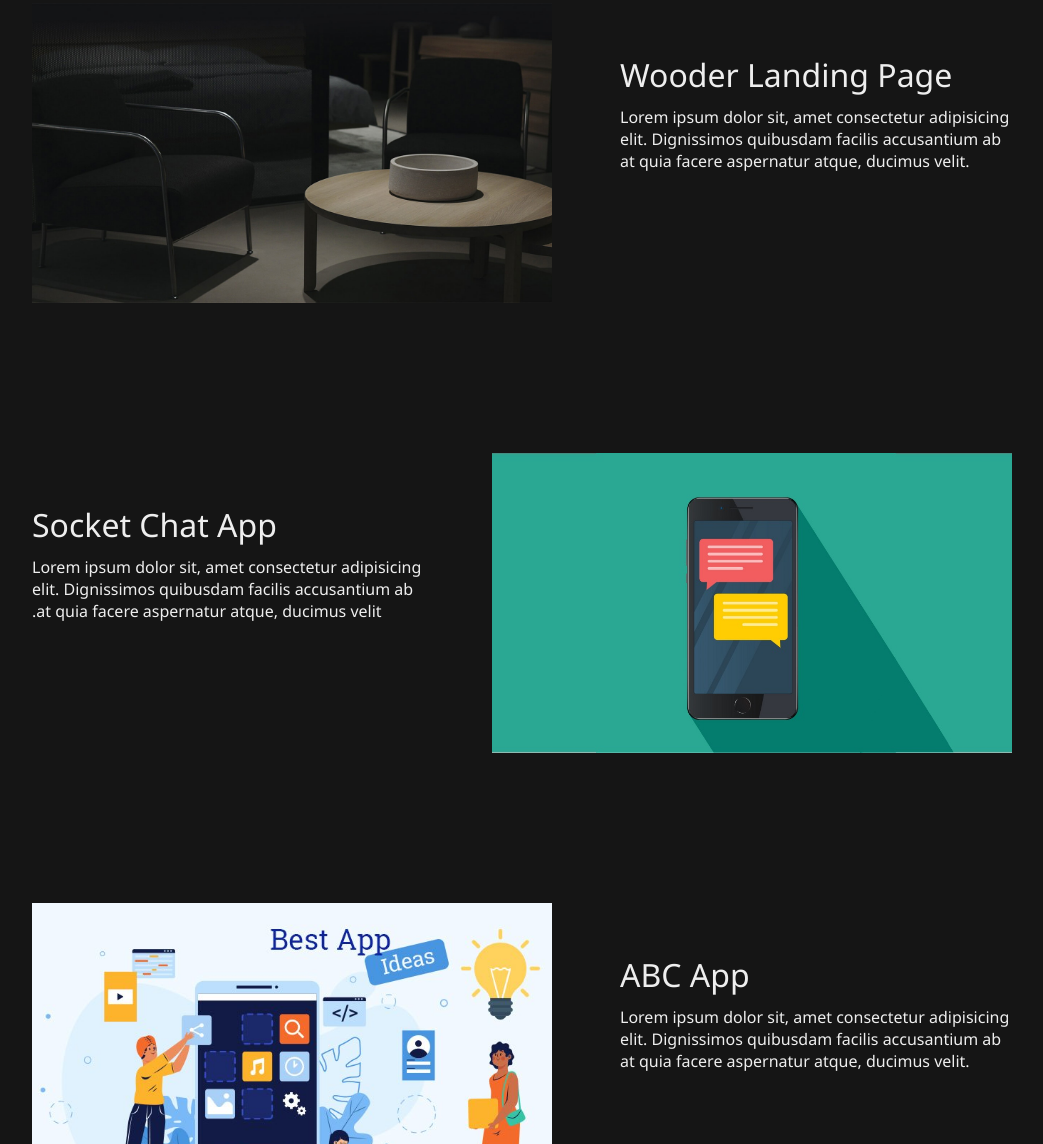
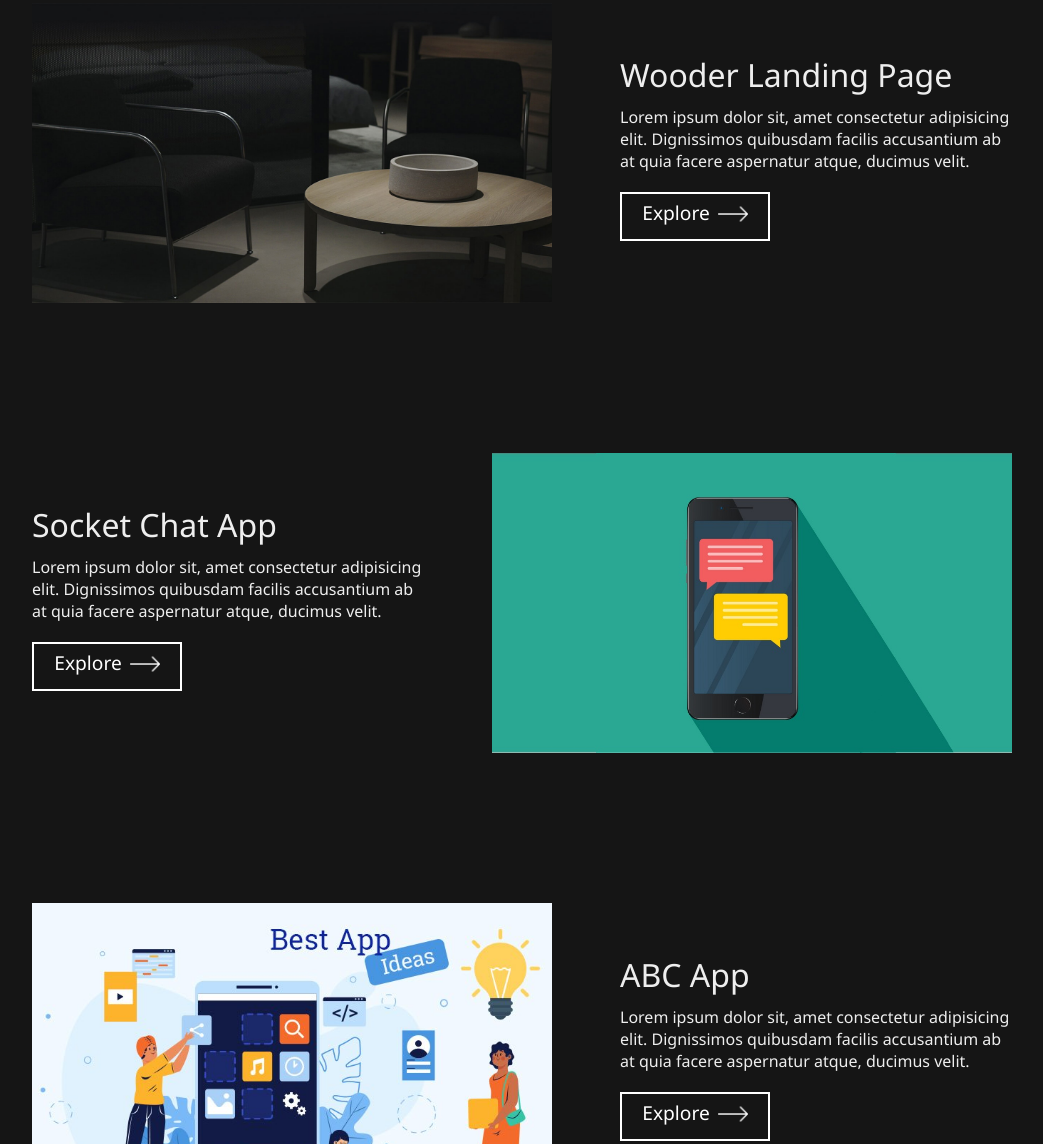
Before and after one commit to mngbao/BaoMaiPortfolio, a website: page client/index.html in a window 1280 px wide. Shown: the part 1002-2146 px from the top of the page, without its empty margins (118-1161 px from the left). Drawn offline with Linux system fonts and the light colour scheme.

Commit message:
add buttons

```diff
--- a/client/index.html
+++ b/client/index.html
@@ -52,7 +52,7 @@
       <section class="projects">
         <div class="container">
           <h2 class="sectionTitle">Projects</h2>
-          <div class="project wooder">
+          <div class="project">
             <div class="project__card">
               <div class="image">
                 <img src="img/wooder.jpg" alt="Wooder" />
@@ -64,6 +64,12 @@
                   Dignissimos quibusdam facilis accusantium ab at quia facere
                   aspernatur atque, ducimus velit.
                 </p>
+                <a class="button" href="">
+                  <span>Explore</span>
+                  <i>
+                    <img src="img/right-arrow.png" alt="arrow" />
+                  </i>
+                </a>
               </div>
             </div>
           </div>
@@ -79,6 +85,12 @@
                   Dignissimos quibusdam facilis accusantium ab at quia facere
                   aspernatur atque, ducimus velit.
                 </p>
+                <a class="button" href="">
+                  <span>Explore</span>
+                  <i>
+                    <img src="img/right-arrow.png" alt="arrow" />
+                  </i>
+                </a>
               </div>
             </div>
           </div>
@@ -94,6 +106,12 @@
                   Dignissimos quibusdam facilis accusantium ab at quia facere
                   aspernatur atque, ducimus velit.
                 </p>
+                <a class="button" href="">
+                  <span>Explore</span>
+                  <i>
+                    <img src="img/right-arrow.png" alt="arrow" />
+                  </i>
+                </a>
               </div>
             </div>
           </div>
--- a/client/scss/imports/core/_elements.scss
+++ b/client/scss/imports/core/_elements.scss
@@ -13,7 +13,9 @@ h2 {
 h3 {
   font-size: 2rem;
 }
-
+a {
+  text-decoration: none;
+}
 .project {
   padding-top: 150px;
   &__card {
@@ -37,6 +39,7 @@ h3 {
       width: 100%;
       margin-top: 50px;
       text-align: left;
+      direction: ltr;
       p {
         padding-top: 10px;
         width: 100%;
@@ -51,3 +54,33 @@ h3 {
 .project:last-child {
   padding-bottom: 150px;
 }
+
+.button {
+  border: white 2px solid;
+  display: flex;
+
+  justify-content: center;
+  width: 150px;
+  padding: 5px 0px;
+  text-align: left;
+  margin-top: 20px;
+  color: white;
+
+  span {
+    font-size: 1.2rem;
+    text-decoration: none;
+  }
+  i {
+    margin-left: 8px;
+    img {
+      width: 30px;
+    }
+  }
+  &:hover {
+    background-color: $yellow-cl;
+    border: $yellow-cl 2px solid;
+    i {
+      transform: translateX(8px);
+    }
+  }
+}
--- a/client/scss/imports/core/_variables.scss
+++ b/client/scss/imports/core/_variables.scss
@@ -1,6 +1,12 @@
-/*primary colors*/
+/**
+ * /*primary colors
+ *
+ * @format
+ */
+
 $white-cl: #eeeeee;
 $black-cl: #151515;
+$yellow-cl: #fec260;
 
 /*global text color*/
 $text-cl: #222;
```
Also changed, not shown: client/dist/css/style.css, client/img/line.png (added), client/img/right-arrow.png (added), 1 other file.
